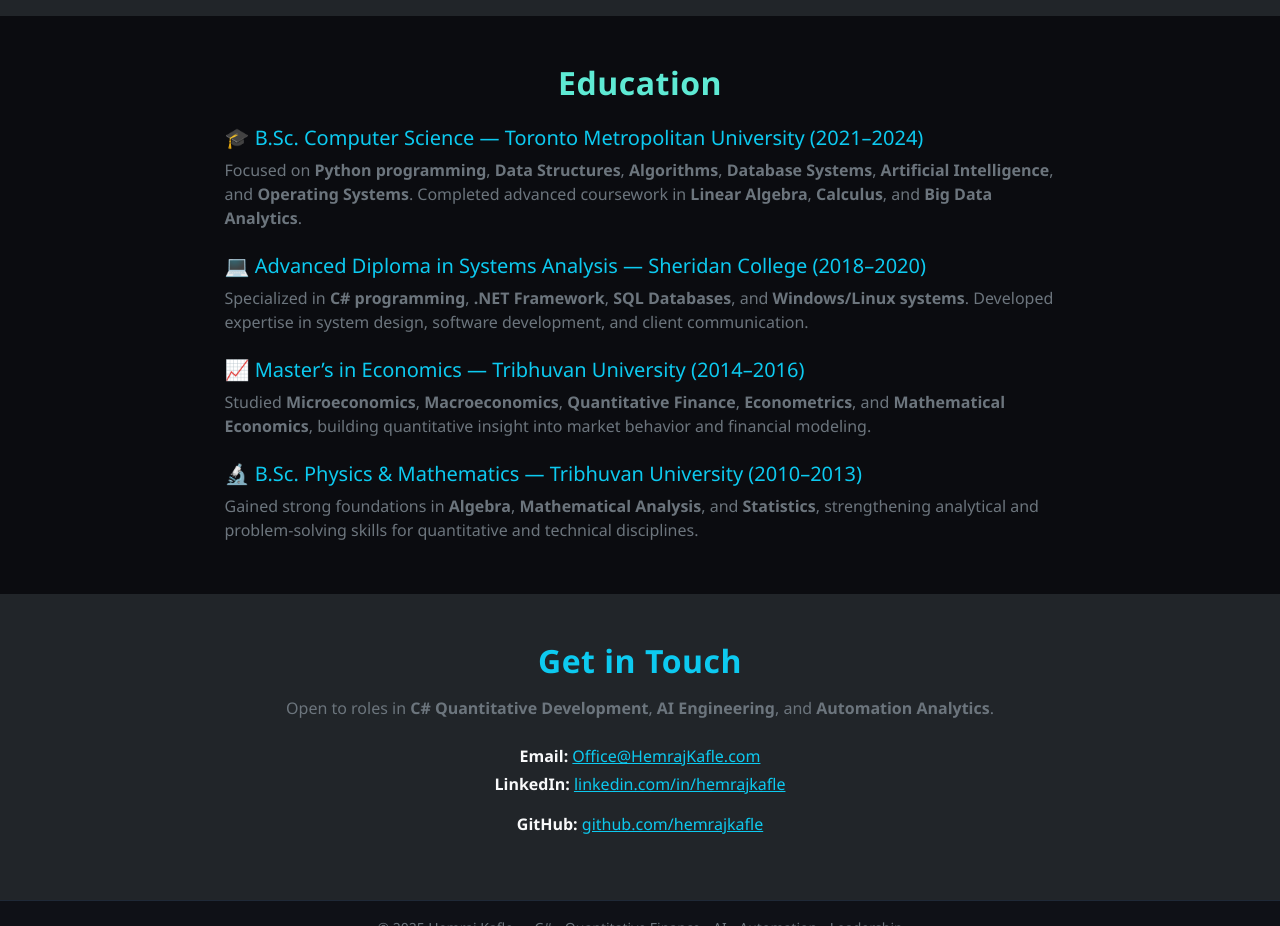
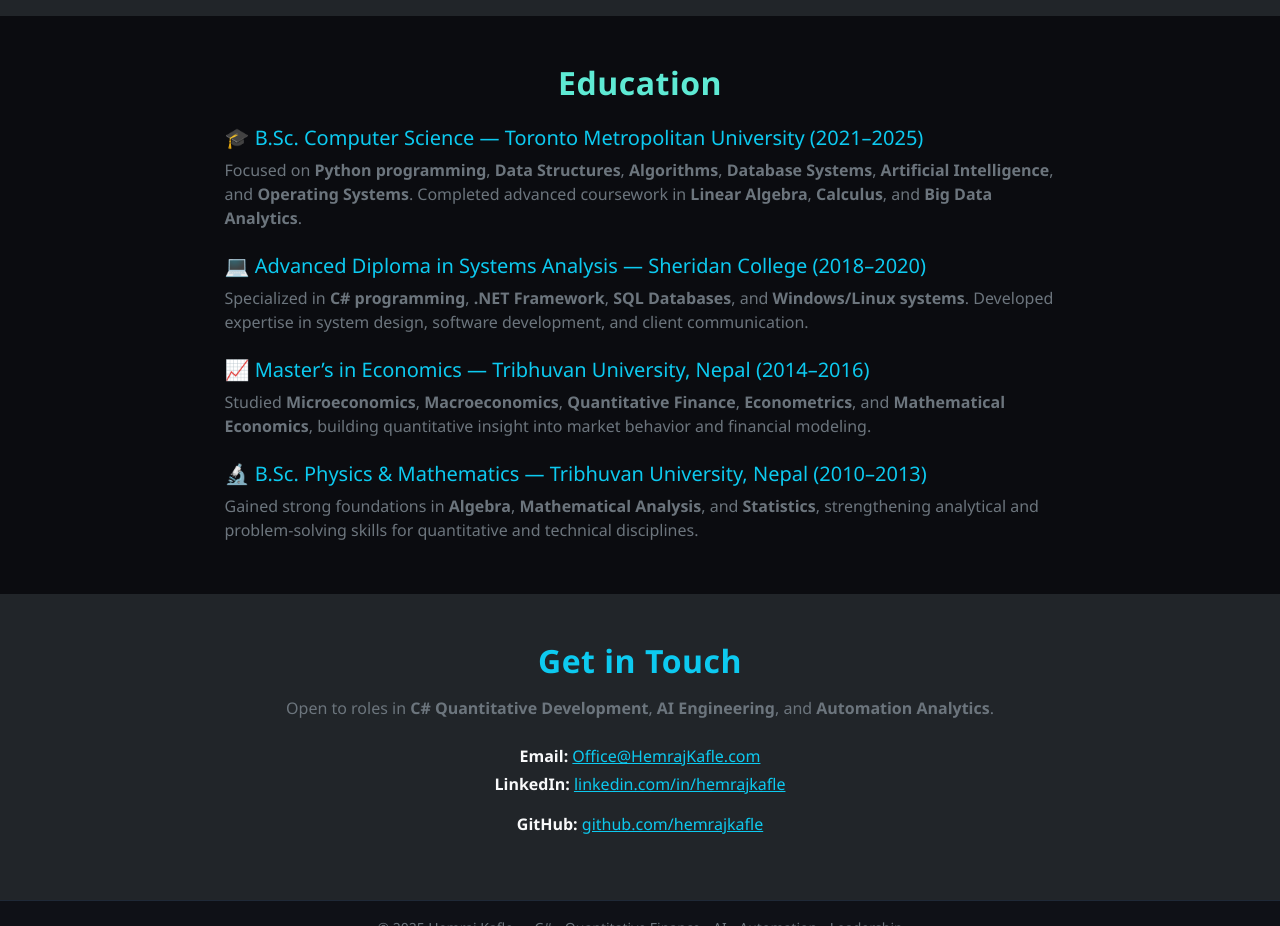
Before and after one commit to hemrajkafle/hemrajkafle.github.io, a plain HTML site: page index.html in a window 1280 px wide. Shown: the part 3220-4146 px from the top of the page. Drawn offline with nearby package versions, Linux system fonts and the light colour scheme.

Commit message:
Corrected types

```diff
--- a/index.html
+++ b/index.html
@@ -258,7 +258,7 @@
       <div class="row justify-content-center">
         <div class="col-md-9">
           <div class="edu-entry mb-4">
-            <h5 class="text-info">🎓 B.Sc. Computer Science — Toronto Metropolitan University (2021–2024)</h5>
+            <h5 class="text-info">🎓 B.Sc. Computer Science — Toronto Metropolitan University (2021–2025)</h5>
             <p class="text-secondary mb-1">
               Focused on <strong>Python programming</strong>, <strong>Data Structures</strong>, <strong>Algorithms</strong>,
               <strong>Database Systems</strong>, <strong>Artificial Intelligence</strong>, and <strong>Operating Systems</strong>.
@@ -275,7 +275,7 @@
           </div>
 
           <div class="edu-entry mb-4">
-            <h5 class="text-info">📈 Master’s in Economics — Tribhuvan University (2014–2016)</h5>
+            <h5 class="text-info">📈 Master’s in Economics — Tribhuvan University, Nepal (2014–2016)</h5>
             <p class="text-secondary mb-1">
               Studied <strong>Microeconomics</strong>, <strong>Macroeconomics</strong>, <strong>Quantitative Finance</strong>,
               <strong>Econometrics</strong>, and <strong>Mathematical Economics</strong>, building quantitative insight into market behavior and financial modeling.
@@ -283,7 +283,7 @@
           </div>
 
           <div class="edu-entry">
-            <h5 class="text-info">🔬 B.Sc. Physics & Mathematics — Tribhuvan University (2010–2013)</h5>
+            <h5 class="text-info">🔬 B.Sc. Physics & Mathematics — Tribhuvan University, Nepal (2010–2013)</h5>
             <p class="text-secondary mb-1">
               Gained strong foundations in <strong>Algebra</strong>, <strong>Mathematical Analysis</strong>, and <strong>Statistics</strong>,
               strengthening analytical and problem-solving skills for quantitative and technical disciplines.
```
